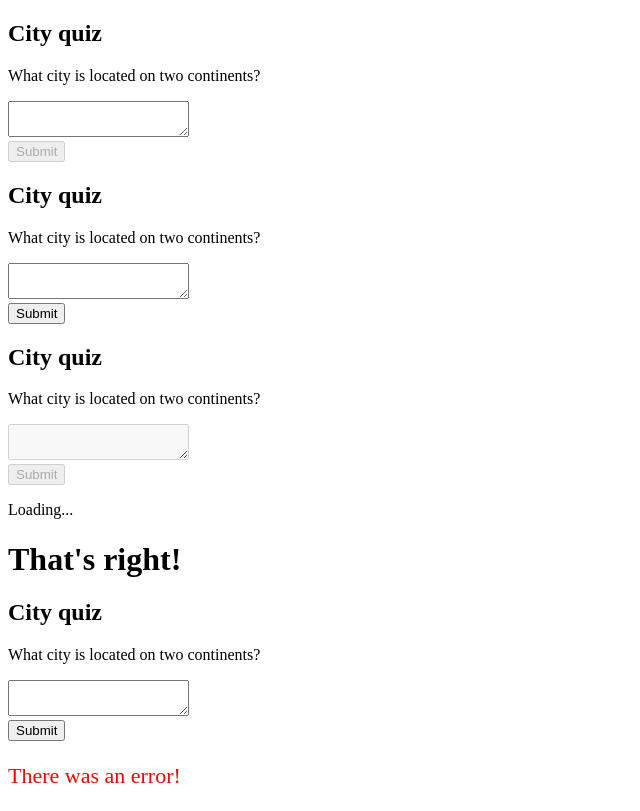
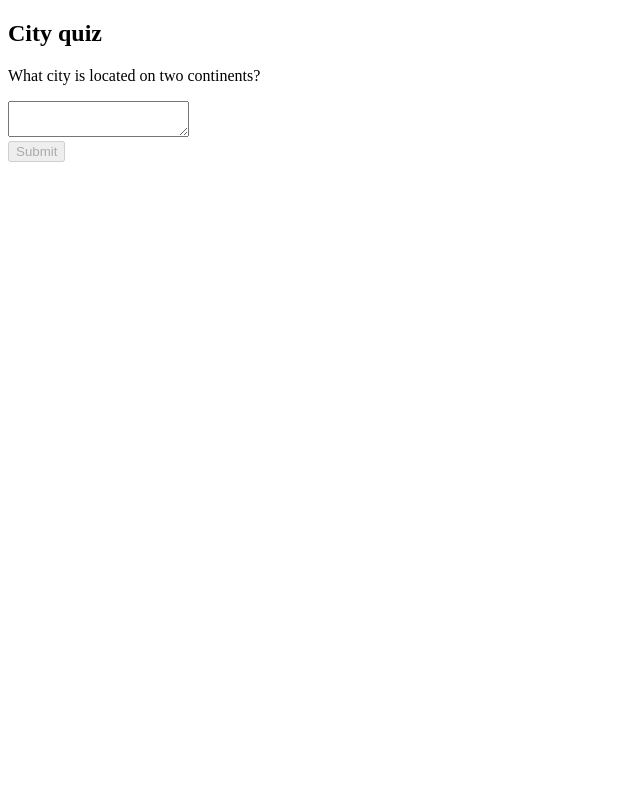
Before and after one commit to jahmedabeer/Learning-react, a React (Vite) app: page / in a window 1280 px wide. Shown: the whole page, without its empty margins (0-640 px from the left). Built offline with nearby package versions, Linux system fonts and the light colour scheme.

Commit message:
Thinking about UI declaratively - 2

```diff
--- a/src/App.jsx
+++ b/src/App.jsx
@@ -1,14 +1,11 @@
 import Form from "./components/Form";
-
-const statuses = ['empty', 'typing', 'submitting', 'success', 'error'] // Storybooks: Displaying many visual states at once
 
 export default function List() {
 
   return (
     <>
-      {statuses.map(status => (
-        <Form key={status} status={status} />
-      ))}
+      <Form />
+
     </>
   );
 }
--- a/src/components/Form.jsx
+++ b/src/components/Form.jsx
@@ -1,17 +1,59 @@
-export default function Form({ status = 'empty' }) {
-    // visual states: Empty, Typing, Submitting, Success, Error
+import { useState } from 'react';
+
+// utility function
+function submitForm(answer) {
+    // Pretend it's hitting the network.
+    return new Promise((resolve, reject) => {
+        setTimeout(() => {
+            if (answer.toLowerCase() === "dhaka") {
+                resolve();
+            } else {
+                reject(new Error("Good guess but a wrong answer. Try again!"));
+            }
+        }, 1500);
+    });
+}
+
+export default function Form() {
+    // visual states: Typing, Submitting, Success
+
+    // mandatory data state
+    const [answer, setAnswer] = useState('');
+    const [error, setError] = useState(null);
+
+    // final state from visual state
+    const [status, setStatus] = useState('typing')
+
+    // handlers
+    const handleTextChange = (e) => {
+        setError(null)
+        setAnswer(e.target.value)
+    }
+
+    const handleSubmit = async (e) => {
+        e.preventDefault();
+
+        setStatus('submitting');
+        try {
+            await submitForm(answer)
+            setStatus('success')
+        } catch (error) {
+            setStatus('typing')
+            setError(error.message)
+        }
+    }
 
     if (status === 'success') return <h1>That's right!</h1>
     return (
         <>
             <h2>City quiz</h2>
             <p>What city is located on two continents?</p>
-            <form>
-                <textarea disabled={status === 'submitting'}></textarea>
+            <form onSubmit={handleSubmit}>
+                <textarea value={answer} onChange={handleTextChange} disabled={status === 'submitting'}></textarea>{/* crontrolled form input */}
                 <br />
-                <button disabled={status === 'empty' || status === 'submitting'}>Submit</button>
+                <button disabled={answer.length === 0 || status === 'submitting'}>Submit</button>
                 {status === 'submitting' && <p>Loading...</p>}
-                {status === 'error' && <p style={{ color: 'red', fontSize: '22px' }}>There was an error!</p>}
+                {error && <p style={{ color: 'red', fontSize: '22px' }}>{error}</p>}
             </form>
         </>
     );
```
Also changed, not shown: 1 other file (tests, documents, lock files or other folders).
